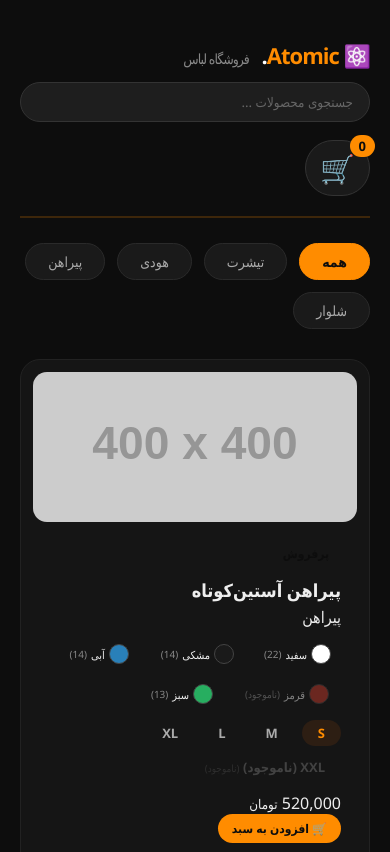
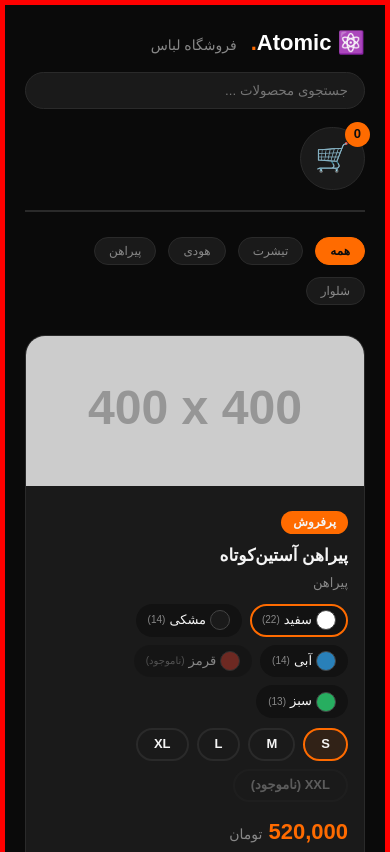
Before and after one commit to Doctoriran/atomic, a plain HTML site: page index.html in a window 390 px wide. Shown: the top 852 px of the page. Drawn offline with Linux system fonts and the light colour scheme; placeholder pictures from the web are drawn by us; a small style sheet from the web is missing.

Commit message:
Update style.css

```diff
--- a/style.css
+++ b/style.css
@@ -1,31 +1,52 @@
-/* ===== RESET & BASE ===== */
+/* ===== VARIABLES ===== */
+:root {
+    --primary: #FF6B00;
+    --primary-dark: #E05A00;
+    --primary-light: #FF8A33;
+    --secondary: #00D4FF;
+    --dark: #0A0A0A;
+    --dark-2: #121212;
+    --dark-3: #1A1A1A;
+    --text: #F5F5F5;
+    --text-muted: #888888;
+    --border: #2A2A2A;
+    --radius: 12px;
+    --radius-lg: 20px;
+    --shadow: 0 10px 30px rgba(0, 0, 0, 0.5);
+    --transition: 0.3s cubic-bezier(0.4, 0, 0.2, 1);
+}
+
+/* ===== RESET ===== */
 * {
     margin: 0;
     padding: 0;
     box-sizing: border-box;
-    font-family: 'Segoe UI', system-ui, Tahoma, sans-serif;
+}
+html {
+    scroll-behavior: smooth;
 }
 body {
-    background: #0d0d0d;
-    color: #eee;
-    padding: 20px;
-    min-height: 100vh;
+    font-family: 'Vazirmatn', sans-serif;
+    background: var(--dark);
+    color: var(--text);
+    line-height: 1.6;
+    overflow-x: hidden;
+    border: 5px solid red; /* برای تست */
+}
+a {
+    text-decoration: none;
+    color: inherit;
+}
+ul {
+    list-style: none;
+}
+img {
+    max-width: 100%;
 }
 .container {
-    max-width: 1300px;
+    max-width: 1280px;
     margin: 0 auto;
-}
-
-/* ===== SCROLLBAR ===== */
-::-webkit-scrollbar {
-    width: 8px;
-}
-::-webkit-scrollbar-track {
-    background: #1a1a1a;
-}
-::-webkit-scrollbar-thumb {
-    background: #ff8c00;
-    border-radius: 10px;
+    padding: 0 20px;
 }
 
 /* ===== HEADER ===== */
@@ -34,26 +55,25 @@
     justify-content: space-between;
     align-items: center;
     padding: 20px 0;
-    border-bottom: 2px solid #ff8c0033;
+    border-bottom: 2px solid var(--border);
     flex-wrap: wrap;
     gap: 15px;
+    background: var(--dark);
 }
 .logo {
-    font-size: 32px;
+    font-size: 28px;
     font-weight: 800;
-    color: #ff8c00;
-    letter-spacing: -1px;
+    color: #fff;
 }
 .logo span {
-    color: #fff;
+    color: var(--primary);
 }
 .logo small {
     font-size: 14px;
     font-weight: 300;
-    color: #888;
+    color: var(--text-muted);
     margin-right: 8px;
 }
-
 .header-actions {
     display: flex;
     align-items: center;
@@ -61,42 +81,38 @@
     flex-wrap: wrap;
 }
 .header-actions input {
-    background: #1e1e1e;
-    border: 1px solid #333;
-    color: #eee;
+    background: var(--dark-3);
+    border: 1px solid var(--border);
+    color: var(--text);
     padding: 10px 16px;
     border-radius: 30px;
     outline: none;
     width: 200px;
-    transition: 0.3s;
+    transition: var(--transition);
 }
 .header-actions input:focus {
-    border-color: #ff8c00;
-    box-shadow: 0 0 10px #ff8c0033;
+    border-color: var(--primary);
+    box-shadow: 0 0 10px rgba(255, 107, 0, 0.3);
 }
-.header-actions input::placeholder {
-    color: #666;
-}
-
 .cart-icon {
     position: relative;
     cursor: pointer;
     font-size: 28px;
-    transition: 0.3s;
-    background: #1a1a1a;
+    transition: var(--transition);
+    background: var(--dark-3);
     padding: 8px 14px;
     border-radius: 40px;
-    border: 1px solid #333;
+    border: 1px solid var(--border);
 }
 .cart-icon:hover {
-    border-color: #ff8c00;
-    background: #222;
+    border-color: var(--primary);
+    background: var(--dark-2);
 }
 .cart-badge {
     position: absolute;
     top: -6px;
     right: -6px;
-    background: #ff8c00;
+    background: var(--primary);
     color: #0d0d0d;
     font-size: 13px;
     font-weight: bold;
@@ -114,115 +130,133 @@
     margin: 25px 0 10px;
 }
 .filters button {
-    background: #1a1a1a;
-    border: 1px solid #2a2a2a;
-    color: #aaa;
+    background: var(--dark-3);
+    border: 1px solid var(--border);
+    color: var(--text-muted);
     padding: 8px 22px;
     border-radius: 40px;
     cursor: pointer;
-    transition: 0.3s;
+    transition: var(--transition);
     font-size: 14px;
 }
 .filters button:hover,
 .filters button.active {
-    background: #ff8c00;
+    background: var(--primary);
     color: #0d0d0d;
-    border-color: #ff8c00;
+    border-color: var(--primary);
     font-weight: 600;
 }
 
 /* ===== PRODUCT GRID ===== */
 .products-grid {
     display: grid;
-    grid-template-columns: repeat(auto-fill, minmax(280px, 1fr));
+    grid-template-columns: repeat(auto-fill, minmax(260px, 1fr));
     gap: 28px;
     margin: 30px 0 50px;
 }
 .product-card {
-    background: #151515;
-    border-radius: 20px;
-    padding: 18px 18px 22px;
-    transition: 0.4s ease;
-    border: 1px solid #222;
-    display: flex;
-    flex-direction: column;
+    background: var(--dark-3);
+    border-radius: var(--radius-lg);
+    overflow: hidden;
+    border: 1px solid var(--border);
+    transition: var(--transition);
 }
 .product-card:hover {
-    transform: translateY(-8px);
-    border-color: #ff8c00;
-    box-shadow: 0 12px 30px rgba(255, 140, 0, 0.15);
+    transform: translateY(-6px);
+    border-color: var(--primary);
+    box-shadow: var(--shadow);
 }
 .product-card img {
     width: 100%;
-    height: 220px;
+    height: 260px;
     object-fit: cover;
-    border-radius: 14px;
-    background: #222;
+    background: var(--dark-2);
 }
-.product-card .tag {
-    align-self: flex-start;
-    background: #ff8c00;
-    color: #0d0d0d;
-    font-size: 12px;
+.product-card .product-body {
+    padding: 18px 20px 22px;
+}
+.product-card .product-name {
+    font-size: 17px;
     font-weight: 700;
-    padding: 4px 14px;
-    border-radius: 30px;
-    text-transform: uppercase;
-    margin-bottom: 10px;
+    margin-bottom: 4px;
 }
-.product-card h3 {
-    margin: 6px 0 4px;
-    font-size: 18px;
+.product-card .product-category {
+    font-size: 13px;
+    color: var(--text-muted);
+    margin-bottom: 8px;
 }
-.product-card .category {
-    font-size: 13px;
-    color: #888;
-    margin-bottom: 10px;
+.product-card .product-price {
+    font-size: 22px;
+    font-weight: 800;
+    color: var(--primary);
+}
+.product-card .product-price small {
+    font-size: 14px;
+    font-weight: 400;
+    color: var(--text-muted);
+}
+.product-card .add-btn {
+    width: 100%;
+    margin-top: 12px;
+    padding: 12px;
+    border-radius: var(--radius);
+    border: none;
+    font-weight: 600;
+    font-size: 15px;
+    cursor: pointer;
+    background: var(--primary);
+    color: #fff;
+    transition: var(--transition);
+}
+.product-card .add-btn:hover {
+    background: var(--primary-dark);
+}
+.product-card .add-btn:disabled {
+    background: var(--dark-2);
+    color: var(--text-muted);
+    cursor: not-allowed;
 }
 
 /* ===== COLOR SELECTOR ===== */
 .color-selector {
     display: flex;
-    gap: 10px;
+    gap: 8px;
     flex-wrap: wrap;
-    margin: 10px 0 12px;
+    margin: 10px 0;
 }
 .color-option {
     display: flex;
     align-items: center;
-    gap: 6px;
-    cursor: pointer;
-    padding: 4px 12px 4px 8px;
+    gap: 4px;
+    padding: 4px 10px;
     border-radius: 30px;
     border: 2px solid transparent;
-    transition: 0.3s;
-    background: #1a1a1a;
+    cursor: pointer;
+    background: var(--dark-2);
+    transition: var(--transition);
     font-size: 13px;
 }
 .color-option:hover {
-    border-color: #555;
+    border-color: var(--border);
 }
 .color-option.active {
-    border-color: #ff8c00;
-    background: #2a1f0a;
+    border-color: var(--primary);
+    background: rgba(255, 107, 0, 0.1);
 }
 .color-option .color-swatch {
-    width: 24px;
-    height: 24px;
+    display: inline-block;
+    width: 20px;
+    height: 20px;
     border-radius: 50%;
-    border: 2px solid #333;
-    flex-shrink: 0;
+    border: 1px solid var(--border);
+}
+.color-option.out-of-stock {
+    opacity: 0.5;
+    cursor: not-allowed;
 }
 .color-option .stock-badge {
-    font-size: 11px;
-    color: #888;
-}
-.color-option.out-of-stock {
-    opacity: 0.4;
-    cursor: not-allowed;
-}
-.color-option.out-of-stock .color-swatch {
-    filter: grayscale(1);
+    font-size: 10px;
+    color: var(--text-muted);
 }
 
 /* ===== SIZE SELECTOR ===== */
@@ -233,82 +267,28 @@
     margin: 8px 0 12px;
 }
 .size-option {
-    padding: 4px 14px;
+    padding: 4px 16px;
     border-radius: 30px;
-    border: 2px solid #2a2a2a;
-    background: #0d0d0d;
-    color: #aaa;
+    border: 2px solid var(--border);
+    background: transparent;
     cursor: pointer;
+    font-weight: 600;
+    transition: var(--transition);
     font-size: 13px;
-    font-weight: 600;
-    transition: 0.3s;
-    min-width: 40px;
-    text-align: center;
 }
 .size-option:hover {
-    border-color: #555;
+    border-color: var(--text-muted);
 }
 .size-option.active {
-    border-color: #ff8c00;
-    background: #2a1f0a;
-    color: #ff8c00;
+    border-color: var(--primary);
+    background: rgba(255, 107, 0, 0.1);
 }
 .size-option.out-of-stock {
     opacity: 0.3;
     cursor: not-allowed;
-    border-color: #2a2a2a;
-}
-.size-option.out-of-stock::after {
-    content: " (ناموجود)";
-    font-size: 10px;
-    font-weight: 300;
-    color: #666;
 }
 
-.price-row {
-    display: flex;
-    justify-content: space-between;
-    align-items: center;
-    margin-top: auto;
-    padding-top: 12px;
-    border-top: 1px solid #222;
-}
-.product-card .price {
-    font-size: 20px;
-    font-weight: 700;
-    color: #ff8c00;
-}
-.product-card .price small {
-    font-size: 13px;
-    font-weight: 300;
-    color: #888;
-}
-.add-btn {
-    background: #ff8c00;
-    color: #0d0d0d;
-    border: none;
-    padding: 8px 20px;
-    border-radius: 40px;
-    font-weight: 700;
-    font-size: 14px;
-    cursor: pointer;
-    transition: 0.3s;
-}
-.add-btn:hover {
-    background: #ffa333;
-    transform: scale(1.05);
-}
-.add-btn:active {
-    transform: scale(0.95);
-}
-.add-btn:disabled {
-    background: #444;
-    color: #888;
-    cursor: not-allowed;
-    transform: none;
-}
-
-/* ===== CART MODAL ===== */
+/* ===== CART OVERLAY ===== */
 .cart-overlay {
     display: none;
     position: fixed;
@@ -321,21 +301,19 @@
     z-index: 1000;
     justify-content: center;
     align-items: center;
-    animation: fadeIn 0.3s;
 }
 .cart-overlay.open {
     display: flex;
 }
 .cart-modal {
-    background: #1a1a1a;
+    background: var(--dark-2);
     max-width: 600px;
     width: 95%;
     max-height: 80vh;
-    border-radius: 24px;
+    border-radius: var(--radius-lg);
     padding: 30px;
-    border: 1px solid #333;
+    border: 1px solid var(--border);
     overflow-y: auto;
-    animation: slideUp 0.3s ease;
 }
 .cart-modal h2 {
     font-size: 26px;
@@ -347,7 +325,7 @@
 .cart-modal h2 button {
     background: none;
     border: none;
-    color: #ff8c00;
+    color: var(--primary);
     font-size: 30px;
     cursor: pointer;
 }
@@ -356,7 +334,7 @@
     justify-content: space-between;
     align-items: center;
     padding: 12px 0;
-    border-bottom: 1px solid #222;
+    border-bottom: 1px solid var(--border);
     gap: 10px;
 }
 .cart-item .item-info {
@@ -371,27 +349,15 @@
     object-fit: cover;
     border-radius: 10px;
 }
-.cart-item .item-info div {
-    line-height: 1.4;
-}
 .cart-item .item-info .item-name {
     font-weight: 600;
 }
 .cart-item .item-info .item-details {
     font-size: 13px;
-    color: #888;
-}
-.cart-item .item-info .item-details span {
-    display: inline-block;
-    width: 12px;
-    height: 12px;
-    border-radius: 50%;
-    border: 1px solid #555;
-    vertical-align: middle;
-    margin: 0 4px;
+    color: var(--text-muted);
 }
 .cart-item .item-info .item-price {
-    color: #ff8c00;
+    color: var(--primary);
     font-size: 14px;
 }
 .cart-item .qty-control {
@@ -400,18 +366,18 @@
     gap: 8px;
 }
 .cart-item .qty-control button {
-    background: #2a2a2a;
+    background: var(--dark-3);
     border: none;
-    color: #fff;
+    color: var(--text);
     width: 30px;
     height: 30px;
     border-radius: 30px;
     font-size: 18px;
     cursor: pointer;
-    transition: 0.2s;
+    transition: var(--transition);
 }
 .cart-item .qty-control button:hover {
-    background: #ff8c00;
+    background: var(--primary);
     color: #0d0d0d;
 }
 .cart-item .qty-control span {
@@ -426,15 +392,15 @@
     font-size: 22px;
     font-weight: 700;
     padding: 20px 0 10px;
-    border-top: 2px solid #ff8c00;
+    border-top: 2px solid var(--primary);
     margin-top: 10px;
 }
 .cart-total span:last-child {
-    color: #ff8c00;
+    color: var(--primary);
 }
 .checkout-btn {
     width: 100%;
-    background: #ff8c00;
+    background: var(--primary);
     color: #0d0d0d;
     border: none;
     padding: 16px;
@@ -443,28 +409,28 @@
     font-weight: 700;
     cursor: pointer;
     margin-top: 12px;
-    transition: 0.3s;
+    transition: var(--transition);
 }
 .checkout-btn:hover {
-    background: #ffa333;
+    background: var(--primary-light);
 }
 .empty-cart {
     text-align: center;
     padding: 40px 0;
-    color: #666;
+    color: var(--text-muted);
     font-size: 18px;
 }
 
 /* ===== CONTACT ===== */
 .contact-section {
-    background: #151515;
+    background: var(--dark-3);
     padding: 40px 30px;
-    border-radius: 24px;
-    border: 1px solid #222;
+    border-radius: var(--radius-lg);
+    border: 1px solid var(--border);
     margin: 40px 0;
 }
 .contact-section h2 {
-    color: #ff8c00;
+    color: var(--primary);
     margin-bottom: 20px;
 }
 .contact-form {
@@ -474,18 +440,18 @@
 }
 .contact-form input,
 .contact-form textarea {
-    background: #0d0d0d;
-    border: 1px solid #2a2a2a;
-    color: #eee;
+    background: var(--dark);
+    border: 1px solid var(--border);
+    color: var(--text);
     padding: 14px 18px;
     border-radius: 14px;
     outline: none;
-    transition: 0.3s;
+    transition: var(--transition);
     font-size: 15px;
 }
 .contact-form input:focus,
 .contact-form textarea:focus {
-    border-color: #ff8c00;
+    border-color: var(--primary);
 }
 .contact-form textarea {
     grid-column: 1 / -1;
@@ -494,7 +460,7 @@
 }
 .contact-form button {
     grid-column: 1 / -1;
-    background: #ff8c00;
+    background: var(--primary);
     color: #0d0d0d;
     border: none;
     padding: 14px;
@@ -502,43 +468,23 @@
     font-weight: 700;
     font-size: 16px;
     cursor: pointer;
-    transition: 0.3s;
+    transition: var(--transition);
 }
 .contact-form button:hover {
-    background: #ffa333;
+    background: var(--primary-light);
 }
 
 /* ===== FOOTER ===== */
 footer {
     text-align: center;
     padding: 30px 0 10px;
-    border-top: 1px solid #1a1a1a;
-    color: #555;
+    border-top: 1px solid var(--border);
+    color: var(--text-muted);
     font-size: 14px;
     margin-top: 20px;
 }
 footer strong {
-    color: #ff8c00;
-}
-
-/* ===== ANIMATIONS ===== */
-@keyframes fadeIn {
-    from {
-        opacity: 0;
-    }
-    to {
-        opacity: 1;
-    }
-}
-@keyframes slideUp {
-    from {
-        transform: translateY(40px);
-        opacity: 0;
-    }
-    to {
-        transform: translateY(0);
-        opacity: 1;
-    }
+    color: var(--primary);
 }
 
 /* ===== RESPONSIVE ===== */
@@ -561,43 +507,20 @@
         grid-template-columns: repeat(auto-fill, minmax(200px, 1fr));
         gap: 18px;
     }
-    .cart-modal {
-        padding: 20px;
-        max-height: 90vh;
-    }
 }
 @media (max-width: 480px) {
     .products-grid {
         grid-template-columns: 1fr 1fr;
         gap: 12px;
     }
-    .product-card {
-        padding: 12px;
-    }
     .product-card img {
         height: 150px;
     }
-    .product-card .price {
-        font-size: 16px;
+    .logo {
+        font-size: 22px;
     }
-    .add-btn {
+    .filters button {
         font-size: 12px;
         padding: 6px 14px;
     }
-    .logo {
-        font-size: 26px;
-    }
-    .color-option {
-        font-size: 11px;
-        padding: 3px 8px 3px 6px;
-    }
-    .color-option .color-swatch {
-        width: 18px;
-        height: 18px;
-    }
-    .size-option {
-        font-size: 11px;
-        padding: 3px 10px;
-        min-width: 32px;
-    }
 }
```
